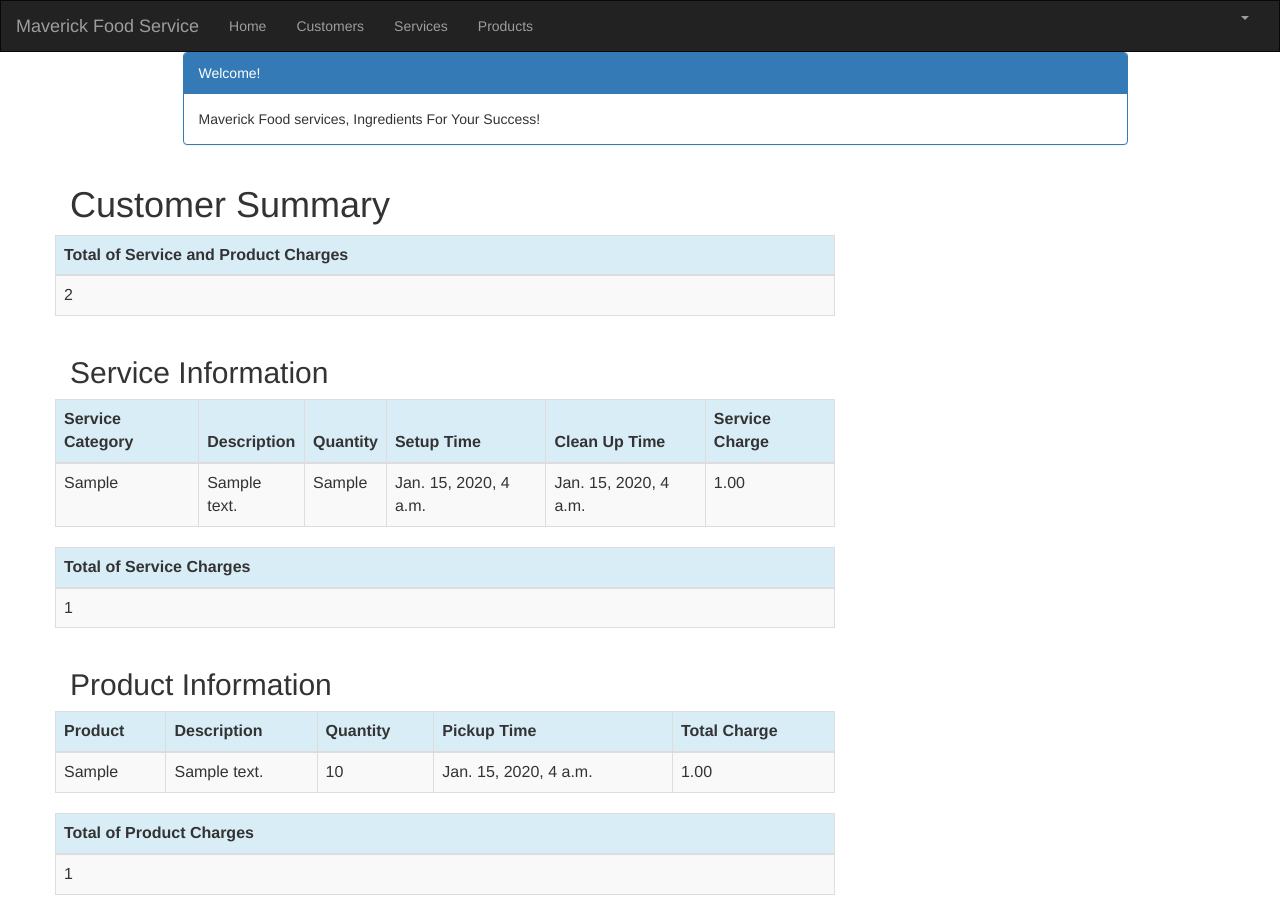
After one commit to rserenil20/assign2-crm, a Django app: page /customer/1/summary/ in a window 1280 px wide. The commit adds this page. Run offline with Django 3.2, Linux system fonts and the light colour scheme; a user stored in the database is signed in; tables that the repository leaves empty hold one stand-in row (values such as "Sample post"); some libraries are stand-ins or nearby versions.

Commit message:
Summary page and add customer code

```diff
--- /dev/null
+++ b/crm/templates/crm/summary.html
@@ -0,0 +1,122 @@
+{% extends 'crm/base.html' %}
+{% block content %}
+{% load mathfilters %}
+{% load humanize %}
+
+<div class="container">
+    <div class="row">
+        <div class="col-md-10 col-md-offset-1">
+            <div class="panel panel-primary">
+                <div class="panel-heading">Welcome!</div>
+                <div class="panel-body">
+                    Maverick Food services, Ingredients For Your Success!
+                </div>
+            </div>
+        </div>
+    </div>
+</div>
+<div class="row">
+    <h1 style="padding-left: 15Px">Customer Summary</h1>
+</div>
+<div class="row">
+    <table class="table table-striped table-bordered table-hover">
+        <thead>
+        <tr class="bg-info">
+            <th>Total of Service and Product Charges</th>
+        </tr>
+        </thead>
+        <tbody>
+        <tr>
+            <td>{{ sum_product_charge.charge__sum|add:sum_service_charge.service_charge__sum|intcomma }}</td>
+        </tr>
+        </tbody>
+    </table>
+</div>
+<div class="row">
+    <h2 style="padding-left: 15Px">Service Information</h2>
+</div>
+<div class="row">
+    <table class="table table-striped table-bordered table-hover">
+        <thead>
+        <tr class="bg-info">
+            <th>Service Category</th>
+            <th>Description</th>
+            <th>Quantity</th>
+            <th>Setup Time</th>
+            <th>Clean Up Time</th>
+            <th>Service Charge</th>
+        </tr>
+        </thead>
+        <tbody>
+        {% for service in services %}
+        <tr>
+            <td>{{ service.service_category }}</td>
+            <td>{{ service.description }}</td>
+            <td>{{ service.location }}</td>
+            <td>{{ service.setup_time }}</td>
+            <td>{{ service.cleanup_time}}</td>
+            <td>{{ service.service_charge|intcomma }}</td>
+        </tr>
+        {% endfor %}
+        </tbody>
+    </table>
+</div>
+<div class="row">
+    <table class="table table-striped table-bordered table-hover">
+        <thead>
+        <tr class="bg-info">
+            <th>Total of Service Charges</th>
+        </tr>
+        </thead>
+        <tbody>
+        <tr>
+            <td>{{ sum_service_charge.service_charge__sum|intcomma }}</td>
+
+        </tr>
+        </tbody>
+    </table>
+</div>
+<div class="row">
+    <h2 style="padding-left: 15Px">Product Information</h2>
+</div>
+<div class="row">
+    <table class="table table-striped table-bordered table-hover">
+        <thead>
+        <tr class="bg-info">
+            <th>Product</th>
+            <th>Description</th>
+            <th>Quantity</th>
+            <th>Pickup Time</th>
+            <th>Total Charge</th>
+
+        </tr>
+        </thead>
+        <tbody>
+        {% for product in products %}
+        <tr>
+            <td>{{ product.product }}</td>
+            <td>{{ product.p_description }}</td>
+            <td>{{ product.quantity|intcomma }}</td>
+            <td>{{ product.pickup_time }}</td>
+            <td>{{ product.charge|intcomma }}</td>
+        </tr>
+        {% endfor %}
+        </tbody>
+    </table>
+</div>
+<div class="row">
+    <table class="table table-striped table-bordered table-hover">
+        <thead>
+        <tr class="bg-info">
+            <th>Total of Product Charges</th>
+        </tr>
+        </thead>
+        <tbody>
+        <tr>
+            <td>{{ sum_product_charge.charge__sum|intcomma }}</td>
+
+        </tr>
+        </tbody>
+    </table>
+</div>
+{% endblock %}
--- a/crm/urls.py
+++ b/crm/urls.py
@@ -7,8 +7,10 @@ urlpatterns = [
     path('', views.home, name='home'),
     re_path(r'^home/$', views.home, name='home'),
     path('customer_list', views.customer_list, name='customer_list'),
+    path('customer/create/', views.customer_new, name='customer_new'),
     path('customer/<int:pk>/edit/', views.customer_edit, name='customer_edit'),
     path('customer/<int:pk>/delete/', views.customer_delete, name='customer_delete'),
+    path('customer/<int:pk>/summary/', views.summary, name='summary'),
     path('service_list', views.service_list, name='service_list'),
     path('service/create/', views.service_new, name='service_new'),
     path('service/<int:pk>/edit/', views.service_edit, name='service_edit'),
--- a/crm/views.py
+++ b/crm/views.py
@@ -4,127 +4,172 @@ from .models import *
 from .forms import *
 from django.shortcuts import render, get_object_or_404
 from django.shortcuts import redirect
+from django.db.models import Sum
 
 now = timezone.now()
+
+
 def home(request):
-   return render(request, 'crm/home.html',
-                 {'crm': home})
+    return render(request, 'crm/home.html',
+                  {'crm': home})
+
 
 @login_required
 def customer_list(request):
     customer = Customer.objects.filter(created_date__lte=timezone.now())
     return render(request, 'crm/customer_list.html',
-                 {'customers': customer})
+                  {'customers': customer})
+
+
+@login_required
+def customer_new(request):
+    if request.method == "POST":
+        form = CustomerForm(request.POST)
+        if form.is_valid():
+            customer = form.save(commit=False)
+            customer.created_date = timezone.now()
+            customer.save()
+            customers = Customer.objects.filter(created_date__lte=timezone.now())
+            return render(request, 'crm/customer_list.html',
+                          {'customers': customers})
+    else:
+        form = CustomerForm()
+        # print("Else")
+    return render(request, 'crm/customer_new.html', {'form': form})
+
 
 @login_required
 def customer_edit(request, pk):
-   customer = get_object_or_404(Customer, pk=pk)
-   if request.method == "POST":
-       # update
-       form = CustomerForm(request.POST, instance=customer)
-       if form.is_valid():
-           customer = form.save(commit=False)
-           customer.updated_date = timezone.now()
-           customer.save()
-           customer = Customer.objects.filter(created_date__lte=timezone.now())
-           return render(request, 'crm/customer_list.html',
-                         {'customers': customer})
-   else:
+    customer = get_object_or_404(Customer, pk=pk)
+    if request.method == "POST":
+        # update
+        form = CustomerForm(request.POST, instance=customer)
+        if form.is_valid():
+            customer = form.save(commit=False)
+            customer.updated_date = timezone.now()
+            customer.save()
+            customer = Customer.objects.filter(created_date__lte=timezone.now())
+            return render(request, 'crm/customer_list.html',
+                          {'customers': customer})
+    else:
         # edit
-       form = CustomerForm(instance=customer)
-   return render(request, 'crm/customer_edit.html', {'form': form})
+        form = CustomerForm(instance=customer)
+    return render(request, 'crm/customer_edit.html', {'form': form})
+
 
 @login_required
 def customer_delete(request, pk):
-   customer = get_object_or_404(Customer, pk=pk)
-   customer.delete()
-   return redirect('crm:customer_list')
+    customer = get_object_or_404(Customer, pk=pk)
+    customer.delete()
+    return redirect('crm:customer_list')
+
 
 @login_required
 def service_list(request):
-   services = Service.objects.filter(created_date__lte=timezone.now())
-   return render(request, 'crm/service_list.html', {'services': services})
+    services = Service.objects.filter(created_date__lte=timezone.now())
+    return render(request, 'crm/service_list.html', {'services': services})
+
 
 @login_required
 def service_new(request):
-   if request.method == "POST":
-       form = ServiceForm(request.POST)
-       if form.is_valid():
-           service = form.save(commit=False)
-           service.created_date = timezone.now()
-           service.save()
-           services = Service.objects.filter(created_date__lte=timezone.now())
-           return render(request, 'crm/service_list.html',
-                         {'services': services})
-   else:
-       form = ServiceForm()
-       # print("Else")
-   return render(request, 'crm/service_new.html', {'form': form})
+    if request.method == "POST":
+        form = ServiceForm(request.POST)
+        if form.is_valid():
+            service = form.save(commit=False)
+            service.created_date = timezone.now()
+            service.save()
+            services = Service.objects.filter(created_date__lte=timezone.now())
+            return render(request, 'crm/service_list.html',
+                          {'services': services})
+    else:
+        form = ServiceForm()
+        # print("Else")
+    return render(request, 'crm/service_new.html', {'form': form})
+
 
 @login_required
 def service_edit(request, pk):
-   service = get_object_or_404(Service, pk=pk)
-   if request.method == "POST":
-       form = ServiceForm(request.POST, instance=service)
-       if form.is_valid():
-           service = form.save()
-           # service.customer = service.id
-           service.updated_date = timezone.now()
-           service.save()
-           services = Service.objects.filter(created_date__lte=timezone.now())
-           return render(request, 'crm/service_list.html', {'services': services})
-   else:
-       # print("else")
-       form = ServiceForm(instance=service)
-   return render(request, 'crm/service_edit.html', {'form': form})
+    service = get_object_or_404(Service, pk=pk)
+    if request.method == "POST":
+        form = ServiceForm(request.POST, instance=service)
+        if form.is_valid():
+            service = form.save()
+            # service.customer = service.id
+            service.updated_date = timezone.now()
+            service.save()
+            services = Service.objects.filter(created_date__lte=timezone.now())
+            return render(request, 'crm/service_list.html', {'services': services})
+    else:
+        # print("else")
+        form = ServiceForm(instance=service)
+    return render(request, 'crm/service_edit.html', {'form': form})
+
 
 @login_required
 def service_delete(request, pk):
-   service = get_object_or_404(Service, pk=pk)
-   service.delete()
-   return redirect('crm:service_list')
+    service = get_object_or_404(Service, pk=pk)
+    service.delete()
+    return redirect('crm:service_list')
+
 
 @login_required
 def product_list(request):
     product = Product.objects.filter(created_date__lte=timezone.now())
     return render(request, 'crm/product_list.html',
-                 {'products': product})
+                  {'products': product})
+
 
 @login_required
 def product_edit(request, pk):
-   product = get_object_or_404(Product, pk=pk)
-   if request.method == "POST":
-       form = ProductForm(request.POST, instance=product)
-       if form.is_valid():
-           product = form.save()
-           # product.customer = product.id
-           product.updated_date = timezone.now()
-           product.save()
-           products = Product.objects.filter(created_date__lte=timezone.now())
-           return render(request, 'crm/product_list.html', {'products': products})
-   else:
-       # print("else")
-       form = ProductForm(instance=product)
-   return render(request, 'crm/product_edit.html', {'form': form})
+    product = get_object_or_404(Product, pk=pk)
+    if request.method == "POST":
+        form = ProductForm(request.POST, instance=product)
+        if form.is_valid():
+            product = form.save()
+            # product.customer = product.id
+            product.updated_date = timezone.now()
+            product.save()
+            products = Product.objects.filter(created_date__lte=timezone.now())
+            return render(request, 'crm/product_list.html', {'products': products})
+    else:
+        # print("else")
+        form = ProductForm(instance=product)
+    return render(request, 'crm/product_edit.html', {'form': form})
+
 
 @login_required
 def product_new(request):
-   if request.method == "POST":
-       form = ProductForm(request.POST)
-       if form.is_valid():
-           product = form.save(commit=False)
-           product.created_date = timezone.now()
-           product.save()
-           products = Product.objects.filter(created_date__lte=timezone.now())
-           return render(request, 'crm/product_list.html',
-                         {'products': products})
-   else:
-       form = ProductForm()
-       # print("Else")
-   return render(request, 'crm/product_new.html', {'form': form})
+    if request.method == "POST":
+        form = ProductForm(request.POST)
+        if form.is_valid():
+            product = form.save(commit=False)
+            product.created_date = timezone.now()
+            product.save()
+            products = Product.objects.filter(created_date__lte=timezone.now())
+            return render(request, 'crm/product_list.html',
+                          {'products': products})
+    else:
+        form = ProductForm()
+        # print("Else")
+    return render(request, 'crm/product_new.html', {'form': form})
+
 
 @login_required
 def product_delete(request, pk):
-   product = get_object_or_404(Product, pk=pk)
-   product.delete()
-   return redirect('crm:product_list')
+    product = get_object_or_404(Product, pk=pk)
+    product.delete()
+    return redirect('crm:product_list')
+
+@login_required
+def summary(request, pk):
+    customer = get_object_or_404(Customer, pk=pk)
+    customers = Customer.objects.filter(created_date__lte=timezone.now())
+    services = Service.objects.filter(cust_name=pk)
+    products = Product.objects.filter(cust_name=pk)
+    sum_service_charge = Service.objects.filter(cust_name=pk).aggregate(Sum('service_charge'))
+    sum_product_charge = Product.objects.filter(cust_name=pk).aggregate(Sum('charge'))
+    return render(request, 'crm/summary.html', {'customers': customers,
+                                                    'products': products,
+                                                    'services': services,
+                                                    'sum_service_charge': sum_service_charge,
+                                                    'sum_product_charge': sum_product_charge, })
--- a/mfscrm/settings.py
+++ b/mfscrm/settings.py
@@ -39,6 +39,8 @@ INSTALLED_APPS = [
     'django.contrib.staticfiles',
     'crm',
     'crispy_forms',
+    'mathfilters',
+    'django.contrib.humanize',
 ]
 
 MIDDLEWARE = [
```
Also changed, not shown: crm/forms.py (+9 -6 lines), crm/templates/crm/customer_list.html (+5 -3 lines), crm/templates/crm/customer_new.html (added, +9 -0 lines).
